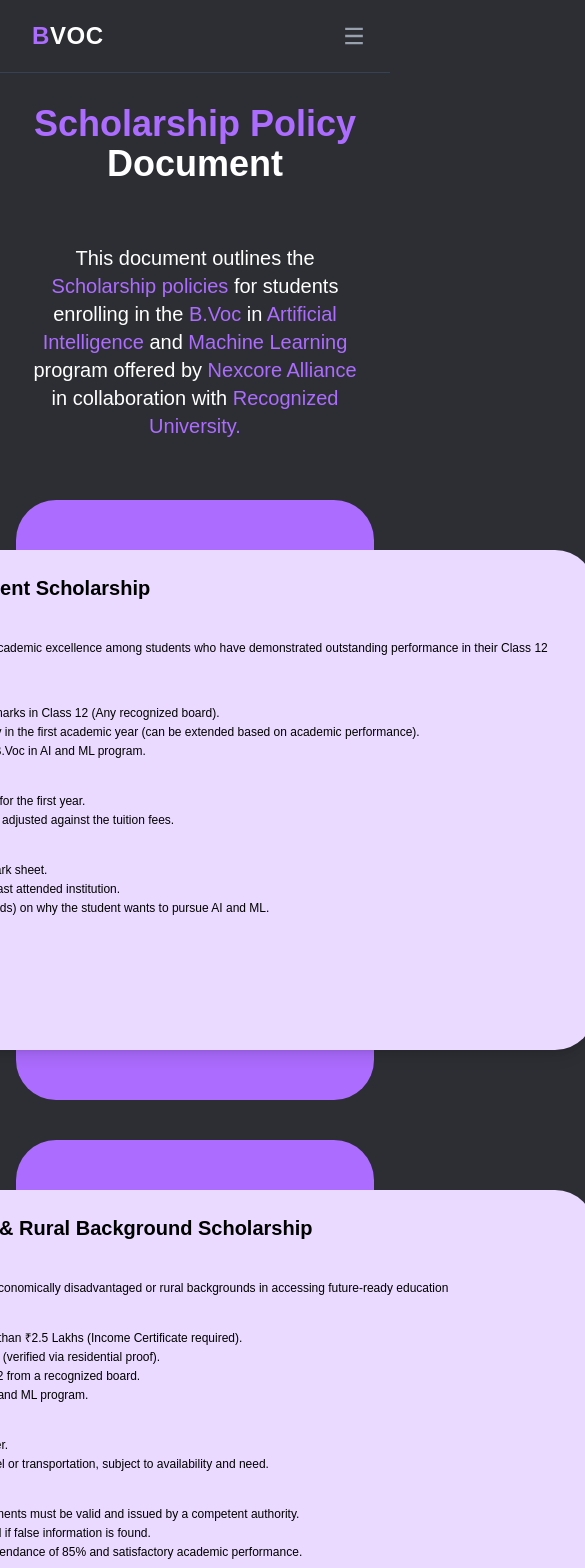
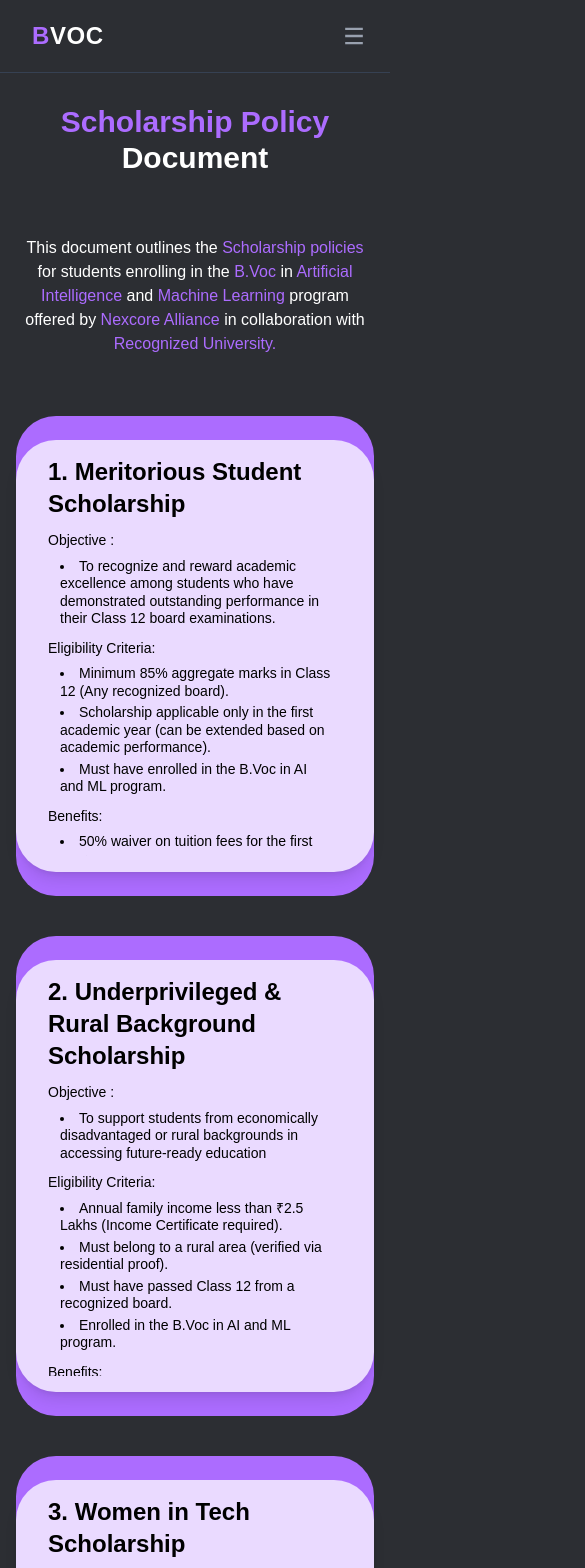
Before and after one commit to Code4Bharat1/BVOC_AIML, a Next.js app: page /scholarship_policy in a window 390 px wide. Shown: the top 1568 px of the page, 585 px wide, since content can reach past the window. Built offline with nearby package versions, Linux system fonts and the light colour scheme.

Commit message:
Enhance Scholarship Policy component with responsive design and custom scrollbar styling

```diff
--- a/src/components/Opportunities/Scholarship_Policy.jsx
+++ b/src/components/Opportunities/Scholarship_Policy.jsx
@@ -1,3 +1,4 @@
+"use client"
 import React from "react";
 
 export default function Scholarship_Policy() {
@@ -98,18 +99,19 @@ export default function Scholarship_Policy() {
         [
           "- Marksheet of Class 12.",
           "- Aadhaar card or government ID as proof of gender.",
-          "- Short essay (150–200 words) on “Why I want to build a career in AI & ML",
+          "- Short essay (150–200 words) on Why I want to build a career in AI & ML",
         ],
       ],
     },
   ];
+
   return (
     <>
       <div className="max-w-6xl mx-auto mb-6 mt-10 px-6 text-center">
-        <h1 className="text-4xl font-extrabold text-white mb-15">
+        <h1 className="text-3xl sm:text-5xl font-extrabold text-white mb-15">
           <span className="text-[#AC6CFF]">Scholarship Policy</span> Document
         </h1>
-        <p className="text-xl font-medium text-white mb-15">
+        <p className="text-base sm:text-xl font-medium text-white mb-15">
           This document outlines the{" "}
           <span className="text-[#AC6CFF]">Scholarship policies</span> for
           students enrolling in the{" "}
@@ -121,27 +123,89 @@ export default function Scholarship_Policy() {
           <span className="text-[#AC6CFF]">Recognized University.</span>
         </p>
       </div>
+
+      <style jsx>{`
+        /* Custom scrollbar styling */
+        .custom-scrollbar::-webkit-scrollbar {
+          width: 8px;
+        }
+
+        .custom-scrollbar::-webkit-scrollbar-track {
+          background: rgba(234, 218, 255, 0.3);
+          border-radius: 10px;
+          margin: 10px 0;
+        }
+
+        .custom-scrollbar::-webkit-scrollbar-thumb {
+          background-color: rgba(172, 108, 255, 0.6);
+          border-radius: 10px;
+        }
+
+        .custom-scrollbar::-webkit-scrollbar-thumb:hover {
+          background-color: rgba(172, 108, 255, 0.8);
+        }
+
+        /* Hide scrollbar for non-hover state */
+        .scroll-container {
+          scrollbar-width: thin;
+          scrollbar-color: transparent transparent;
+          transition: scrollbar-color 0.3s ease;
+        }
+
+        /* Show scrollbar on hover */
+        .scroll-container:hover {
+          scrollbar-color: rgba(172, 108, 255, 0.6) rgba(234, 218, 255, 0.3);
+        }
+
+        /* Keep normal content padding to ensure text doesn't get cut off */
+        .content-container {
+          padding-bottom: 20px;
+        }
+
+        /* Mobile styles */
+        @media (max-width: 640px) {
+          .desktop-view {
+            display: none;
+          }
+          .mobile-view {
+            display: block;
+          }
+        }
+
+        /* Desktop styles */
+        @media (min-width: 641px) {
+          .desktop-view {
+            display: block;
+          }
+          .mobile-view {
+            display: none;
+          }
+        }
+      `}</style>
+
+      {/* Desktop View - Original Layout */}
+      <div className="desktop-view">
         {Scholarship_Policy.map((item, idx) => (
           <div
             key={idx}
-          className="w-full max-w-6xl mx-auto mb-10 relative h-[600px]"
+            className="w-full max-w-5xl mx-auto mb-20 relative h-[600px]"
           >
             {/* Purple boxes behind */}
             <div className="absolute inset-0 flex justify-between items-center -z-10 px-4">
               <div
-              className="w-[300px] h-[600px] bg-[#AC6CFF]"
+                className="w-[300px] h-[610px] bg-[#AC6CFF]"
                 style={{
-                borderTopLeftRadius: "40px",
-                borderBottomLeftRadius: "40px",
+                  borderTopLeftRadius: "70px",
+                  borderBottomLeftRadius: "70px",
                   borderTopRightRadius: "0px",
                   borderBottomRightRadius: "0px",
                 }}
               ></div>
               <div
-              className="w-[300px] h-[600px] bg-[#AC6CFF]"
+                className="w-[300px] h-[610px] bg-[#AC6CFF]"
                 style={{
-                borderTopRightRadius: "40px",
-                borderBottomRightRadius: "40px",
+                  borderTopRightRadius: "70px",
+                  borderBottomRightRadius: "70px",
                   borderTopLeftRadius: "0px",
                   borderBottomLeftRadius: "0px",
                 }}
@@ -150,20 +214,21 @@ export default function Scholarship_Policy() {
 
             {/* Center the light purple box */}
             <div className="flex justify-center items-center h-full">
-            {/* Center the light purple box */}
               <div className="flex justify-center items-center h-full relative">
-              {/* Center the light purple box */}
                 <div className="flex justify-center items-center h-full relative">
-                <div className="bg-[#EADAFF] w-[800px] rounded-[40px] p-6 text-black overflow-y-auto h-[500px] shadow-lg relative">
-                  <h3 className="text-xl font-extrabold mb-4 text-left">
+                  <div className="bg-[#EADAFF] w-[800px] rounded-[70px] p-6 text-black shadow-lg relative">
+                    <div className="h-[500px] overflow-y-auto pr-3 relative custom-scrollbar scroll-container">
+                      <div className="content-container">
+                        <h3 className="text-3xl font-extrabold mb-4 mx-10 text-left">
                           {item.heading}
                         </h3>
+
                         {item.para.map((point, i) => {
                           if (typeof point === "string") {
                             return (
                               <p
                                 key={i}
-                          className="text-xs font-medium mb-2 leading-tight"
+                                className="text-base font-medium mb-2 mx-10 leading-tight"
                               >
                                 {point}
                               </p>
@@ -172,7 +237,7 @@ export default function Scholarship_Policy() {
                             return (
                               <ul
                                 key={i}
-                          className="list-disc list-inside text-xs pl-5 space-y-1 mb-3"
+                                className="list-disc list-inside text-base pl-5 space-y-1 mb-3 mx-10"
                               >
                                 {point.map((line, j) => (
                                   <li key={j} className="leading-tight">
@@ -184,28 +249,68 @@ export default function Scholarship_Policy() {
                           }
                           return null;
                         })}
-
-                  {/* Gradient fade at bottom */}
-                  <div
-                    style={{
-                      position: "sticky",
-                      bottom: 0,
-                      left: 0,
-                      right: 0,
-                      height: "40px",
-                      pointerEvents: "none",
-                      background:
-                        "linear-gradient(180deg, rgba(234,218,255,0) 0%, #EADAFF 100%)",
-                      borderBottomLeftRadius: "40px",
-                      borderBottomRightRadius: "40px",
-                    }}
-                  />
+                      </div>
+                    </div>
                   </div>
                 </div>
               </div>
             </div>
           </div>
         ))}
+      </div>
+
+      {/* Mobile View - New Layout */}
+      <div className="mobile-view">
+        {Scholarship_Policy.map((item, idx) => (
+          <div
+            key={idx}
+            className="w-full mx-auto mb-10 relative"
+          >
+            {/* Combined purple background box that adapts to content height */}
+            <div className="absolute inset-0 bg-[#AC6CFF] mx-4 rounded-[40px]"></div>
+
+            {/* Center the light purple box */}
+            <div className="relative py-6 px-4 flex justify-center">
+              <div className="bg-[#EADAFF] w-full rounded-[40px] p-4 text-black shadow-lg">
+                <div className="h-[400px] overflow-y-auto pr-2 relative custom-scrollbar scroll-container">
+                  <div className="content-container">
+                    <h3 className="text-2xl font-extrabold mb-3 mx-4 text-left">
+                      {item.heading}
+                    </h3>
+
+                    {item.para.map((point, i) => {
+                      if (typeof point === "string") {
+                        return (
+                          <p
+                            key={i}
+                            className="text-sm font-medium mb-2 mx-4 leading-tight"
+                          >
+                            {point}
+                          </p>
+                        );
+                      } else if (Array.isArray(point)) {
+                        return (
+                          <ul
+                            key={i}
+                            className="list-disc list-inside text-sm pl-3 space-y-1 mb-3 mx-4"
+                          >
+                            {point.map((line, j) => (
+                              <li key={j} className="leading-tight">
+                                {line}
+                              </li>
+                            ))}
+                          </ul>
+                        );
+                      }
+                      return null;
+                    })}
+                  </div>
+                </div>
+              </div>
+            </div>
+          </div>
+        ))}
+      </div>
     </>
   );
 }
```
Lines whose indentation alone changed are shown as unchanged.
